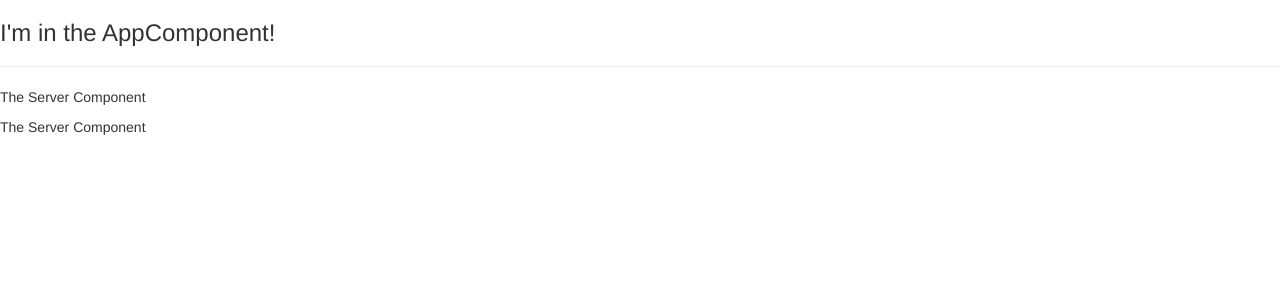
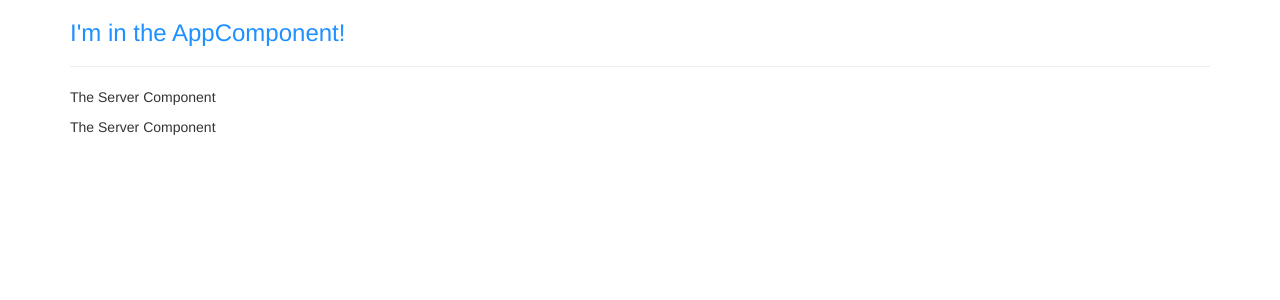
Before and after one commit to dmboone/firstAngularApp, an Angular app: page / in a window 1280 px wide. Shown: the top 300 px of the page. Built offline with nearby package versions, Linux system fonts and the light colour scheme.

Commit message:
component styling

```diff
--- a/src/app/app.component.css
+++ b/src/app/app.component.css
@@ -0,0 +1,3 @@
+h3{
+    color: darkblue;
+}
--- a/src/app/app.component.html
+++ b/src/app/app.component.html
@@ -1,4 +1,10 @@
-<h3>I'm in the AppComponent!</h3>
-<hr>
-<!-- adding the server component -->
-<app-servers></app-servers>
+<div class="container">
+    <div class="row">
+        <div class="col-xs-12">
+            <h3>I'm in the AppComponent!</h3>
+            <hr>
+            <!-- adding the servers component -->
+            <app-servers></app-servers>
+        </div>
+    </div>
+</div>
--- a/src/app/app.component.ts
+++ b/src/app/app.component.ts
@@ -3,7 +3,12 @@
 @Component({
   selector: 'app-root',
   templateUrl: './app.component.html',
-  styleUrls: ['./app.component.css']
+  // styleUrls: ['./app.component.css'],
+  styles: [` /** can also do inline styling in the decorator! */
+    h3{
+      color: dodgerblue;
+    }
+  `]
 })
 export class AppComponent {
 
--- a/src/app/servers/servers.component.ts
+++ b/src/app/servers/servers.component.ts
@@ -2,7 +2,12 @@
 
 @Component({
   selector: 'app-servers',
-  templateUrl: './servers.component.html',
+  // you can inline your html by using template instead of templateURL!
+  // if you decide not to do inline html here, then just make sure you use the templateURL instead and link to separate html file
+  template: `
+  <app-server></app-server>
+  <app-server></app-server>
+  `,
   styleUrls: ['./servers.component.css']
 })
 export class ServersComponent implements OnInit {
```
